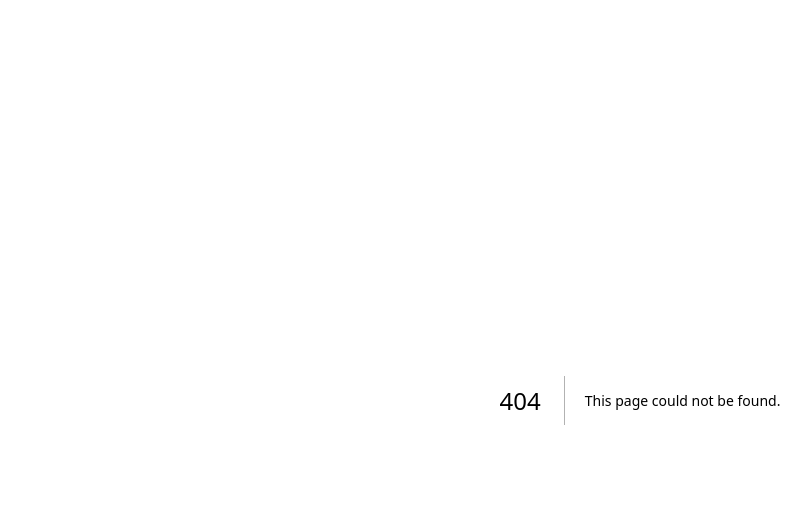
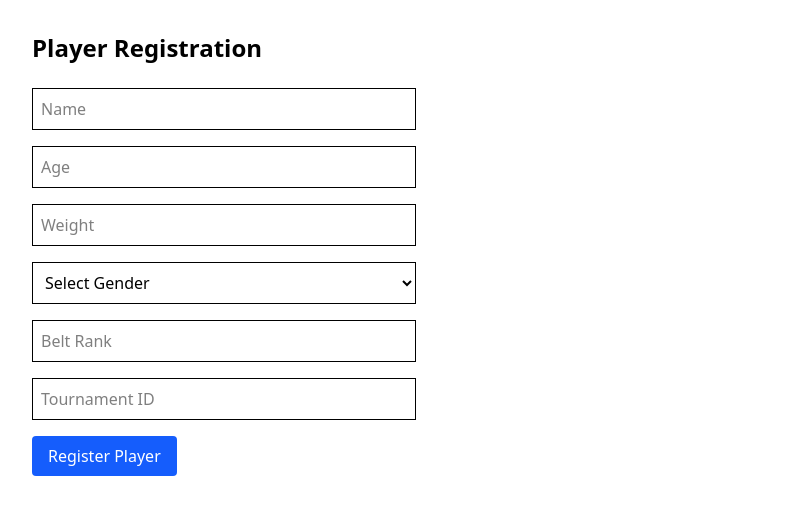
Before and after one commit to GayathriG5787/bracketly, a Next.js app: page /register in a window 1280 px wide. Before the commit this address had no page. Shown: the top 514 px of the page, without its empty margins (0-811 px from the left). Built offline with nearby package versions, Linux system fonts and the light colour scheme; no server answers.

Commit message:
player registration page.

```diff
--- /dev/null
+++ b/app/register/page.tsx
@@ -0,0 +1,118 @@
+"use client"
+
+import { useState } from "react"
+import { supabase } from "@/lib/supabase"
+
+export default function RegisterPlayer() {
+
+  const [name, setName] = useState("")
+  const [age, setAge] = useState("")
+  const [weight, setWeight] = useState("")
+  const [gender, setGender] = useState("")
+  const [beltRank, setBeltRank] = useState("")
+  const [tournamentId, setTournamentId] = useState("")
+
+  const handleSubmit = async (e: React.FormEvent) => {
+    e.preventDefault()
+
+    const { data: player, error: playerError } = await supabase
+      .from("players")
+      .insert({
+        name,
+        age: Number(age),
+        weight: Number(weight),
+        gender,
+        belt_rank: beltRank
+      })
+      .select()
+      .single()
+
+    if (playerError) {
+      alert("Error creating player")
+      console.error(playerError)
+      return
+    }
+
+    const { error: registrationError } = await supabase
+      .from("registrations")
+      .insert({
+        player_id: player.id,
+        tournament_id: tournamentId
+      })
+
+    if (registrationError) {
+      alert("Error registering player")
+      console.error(registrationError)
+    } else {
+      alert("Registration successful")
+    }
+  }
+
+  return (
+    <div className="p-8 max-w-md">
+
+      <h1 className="text-2xl font-bold mb-6">
+        Player Registration
+      </h1>
+
+      <form onSubmit={handleSubmit} className="space-y-4">
+
+        <input
+          type="text"
+          placeholder="Name"
+          className="border p-2 w-full"
+          value={name}
+          onChange={(e) => setName(e.target.value)}
+        />
+
+        <input
+          type="number"
+          placeholder="Age"
+          className="border p-2 w-full"
+          value={age}
+          onChange={(e) => setAge(e.target.value)}
+        />
+
+        <input
+          type="number"
+          placeholder="Weight"
+          className="border p-2 w-full"
+          value={weight}
+          onChange={(e) => setWeight(e.target.value)}
+        />
+
+        <select
+          className="border p-2 w-full"
+          value={gender}
+          onChange={(e) => setGender(e.target.value)}
+        >
+          <option value="">Select Gender</option>
+          <option>Male</option>
+          <option>Female</option>
+        </select>
+
+        <input
+          type="text"
+          placeholder="Belt Rank"
+          className="border p-2 w-full"
+          value={beltRank}
+          onChange={(e) => setBeltRank(e.target.value)}
+        />
+
+        <input
+          type="text"
+          placeholder="Tournament ID"
+          className="border p-2 w-full"
+          value={tournamentId}
+          onChange={(e) => setTournamentId(e.target.value)}
+        />
+
+        <button className="bg-blue-600 text-white px-4 py-2 rounded">
+          Register Player
+        </button>
+
+      </form>
+
+    </div>
+  )
+}
```
